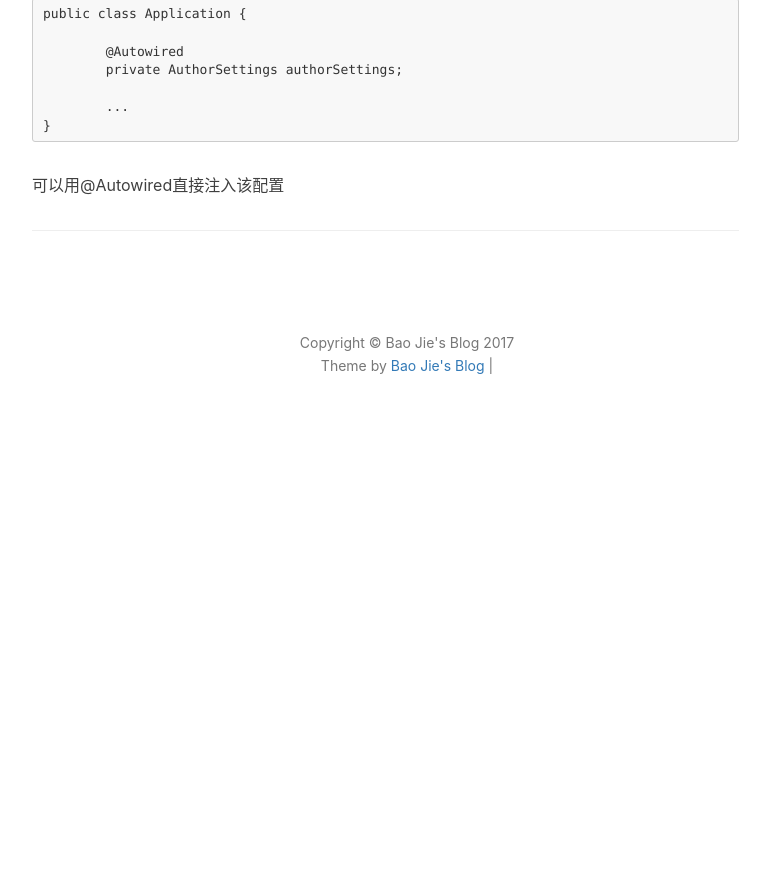
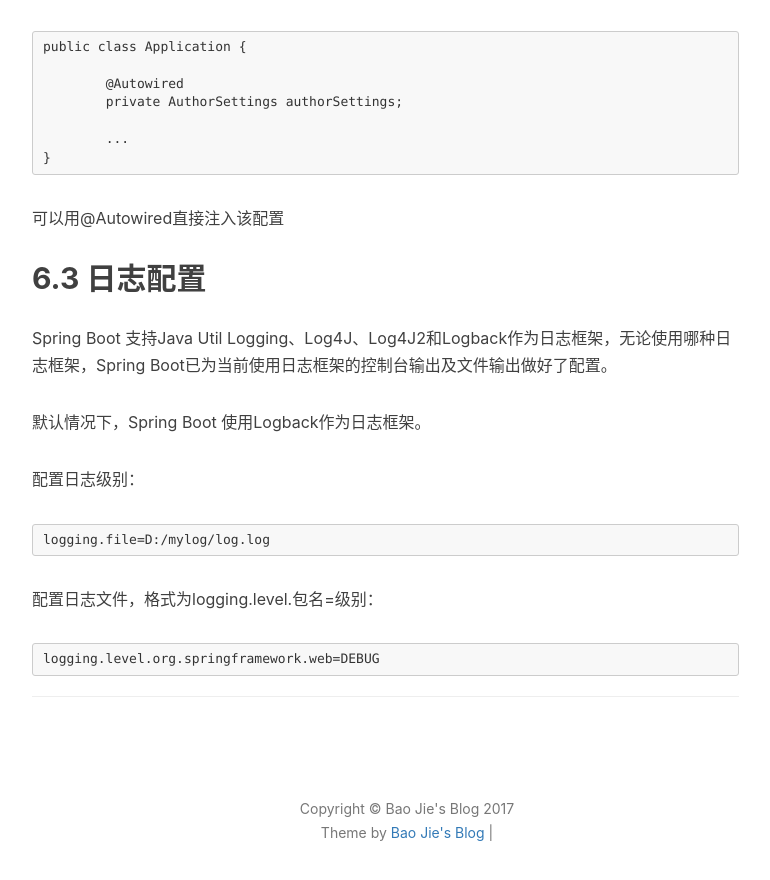
Before and after one commit to jiebaojie/jiebaojie.github.io, a Jekyll site: the page built from notes/architect/springBoot.md, in a window 1280 px wide and 900 px high, scrolled down 8058 px. Shown: the top 880 px of the window, without its empty margins (233-1003 px from the left). Built offline with Jekyll 4.4.1, drawn with Linux system fonts in a browser that asks for light colours; nearby versions of some CDN libraries; comment, search, counter and statistics services are not loaded; before the commit the page ends 8501 px from its top, so only the background shows below that.

Commit message:
by baojie

```diff
--- a/notes/architect/springBoot.md
+++ b/notes/architect/springBoot.md
@@ -232,3 +232,17 @@ application.properties：
 	}
 
 可以用@Autowired直接注入该配置
+
+## 6.3 日志配置
+
+Spring Boot 支持Java Util Logging、Log4J、Log4J2和Logback作为日志框架，无论使用哪种日志框架，Spring Boot已为当前使用日志框架的控制台输出及文件输出做好了配置。
+
+默认情况下，Spring Boot 使用Logback作为日志框架。
+
+配置日志级别：
+
+	logging.file=D:/mylog/log.log
+
+配置日志文件，格式为logging.level.包名=级别：
+
+	logging.level.org.springframework.web=DEBUG
```
